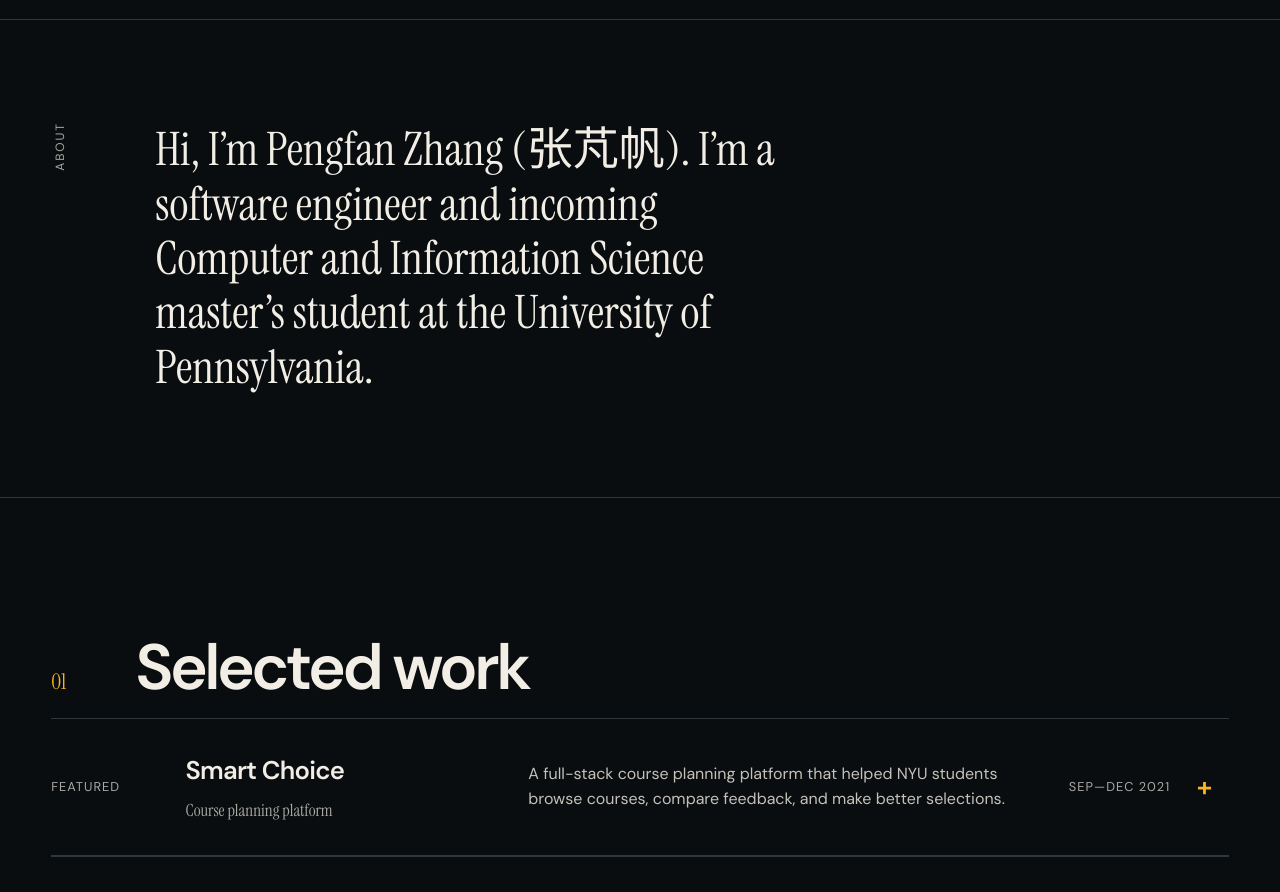
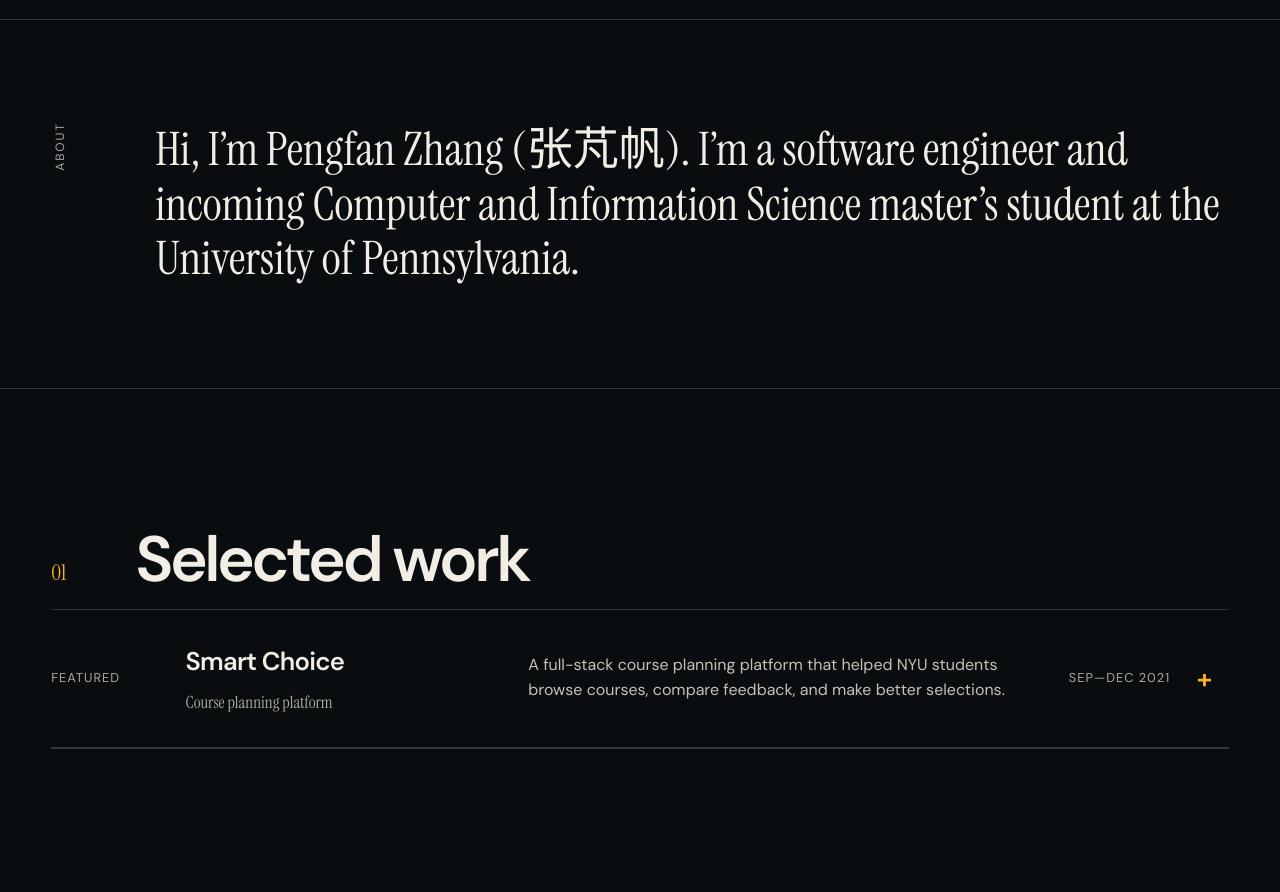
Before and after one commit to PengfanZ/PengfanZ.github.io, a React (Vite) app: page / in a window 1280 px wide. Shown: the part 780-1672 px from the top of the page. Built offline with nearby package versions, Linux system fonts and the light colour scheme.

Commit message:
Expand About section layout

```diff
--- a/src/sections/AboutSection.module.css
+++ b/src/sections/AboutSection.module.css
@@ -14,7 +14,7 @@
 }
 
 .lead {
-  max-width: 52rem;
+  max-width: 68rem;
   color: var(--portfolio-paper);
   font-family: 'Instrument Serif', Georgia, serif;
   font-size: clamp(2rem, 3.6vw, 3.4rem);
--- a/src/sections/AboutSection.tsx
+++ b/src/sections/AboutSection.tsx
@@ -10,7 +10,7 @@ export function AboutSection() {
             About
           </Text>
         </Grid.Col>
-        <Grid.Col span={{ base: 12, sm: 7 }}>
+        <Grid.Col span={{ base: 12, sm: 11 }}>
           <Text className={classes.lead}>
             Hi, I’m Pengfan Zhang (张芃帆). I’m a software engineer and incoming
             Computer and Information Science master’s student at the University
```
